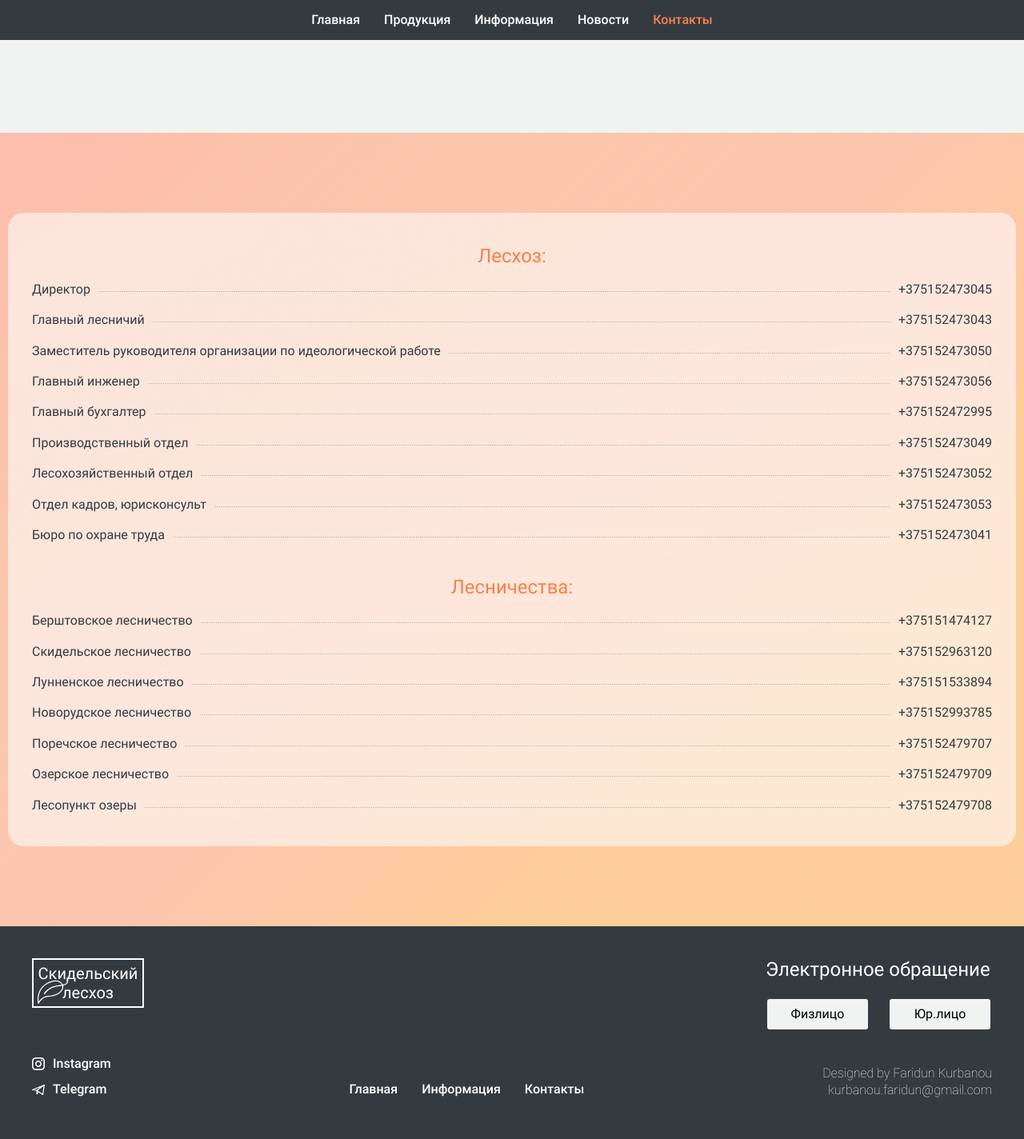
After one commit to Kurbanou/skidles, a PHP site: page /pages/contacts/contacts.html in a window 1280 px wide. The commit adds this page. Shown: the whole page at 80% size. Run offline with PHP 8.4, Linux system fonts and the light colour scheme.

Commit message:
feat:contact add

```diff
--- /dev/null
+++ b/assets/css/contact.css
@@ -0,0 +1,75 @@
+/* contact */
+
+.contact {
+    padding-top: 50px;
+}
+
+.contact__intro {
+    padding:58px  0;
+    display: flex;
+    align-items: center;
+    justify-content: center;
+
+}
+
+
+.contacts__book_inner {
+    width: 100%;
+    padding: 100px 0;
+    background: linear-gradient(315.75deg, rgba(254, 210, 144, 0.7) 30.06%, #FEBDAB 100.95%, rgba(254, 210, 144, 0.7) 106.36%), linear-gradient(315.75deg, rgba(254, 189, 171, 0.74) 30.06%, rgba(243, 169, 248, 0.66) 50.74%, #E0D8F0 80.49%, #EAF7FE 127.9%, #EAF7FE 149.54%), linear-gradient(315.75deg, rgba(254, 189, 171, 0.74) 30.06%, rgba(243, 169, 248, 0.66) 50.74%, #E0D8F0 80.49%, #EAF7FE 127.9%, #EAF7FE 149.54%);
+}
+
+.contacts__book {
+    display: flex;
+    flex-direction: column;
+    gap: 16px;
+
+}
+
+.contact .wrapper {
+    background: url(../../assets/img/jpg/intro/bg.jpg) center center no-repeat;
+    background-size: cover;
+    border-radius: 20px;
+    padding-top: 40px;
+    padding-bottom: 40px;
+    display: flex;
+    flex-direction: column;
+    gap: 40px;
+}
+
+
+
+
+
+.contacts__book .subtitle {
+    text-align: center;
+    color: var(--activelink);
+}
+
+.contacts__book p {
+    overflow: hidden;
+}
+
+.contacts__book p span:first-of-type {
+    float: left;
+    margin-right: 10px;
+}
+
+.contacts__book p span:last-of-type {
+    float: right;
+    margin-left: 10px;
+}
+
+.contacts__book_item p:after {
+    content: '..................................................................................................................................................................................................................................................................................................................................................................................................................';
+    display: block;
+    white-space: nowrap;
+    overflow: hidden;
+    font-family: 'Roboto', sans-serif;
+    color: #999;
+    font-size: 10px;
+}
+
+.contacts__book_item a:hover {
+    color: var(--activelink);
+}
--- a/assets/css/style.css
+++ b/assets/css/style.css
@@ -8,6 +8,7 @@
 @import url(../../assets/css/footer.css);
 @import url(../../assets/css/blog.css);
 @import url(../../assets/css/singl.css);
+@import url(../../assets/css/contact.css);
 /* @import url(../../assets/css/search.css); */
 
 
--- a/assets/css/svgAnimate.css
+++ b/assets/css/svgAnimate.css
@@ -22,7 +22,7 @@
 } */
 
 #magic-path {
-    animation: draw-circle .5s linear ;
+    animation: draw-circle 5s linear ;
 }
 /* /animateBg */
 
--- a/pages/blog/blog.html
+++ b/pages/blog/blog.html
@@ -16,7 +16,7 @@
                     <li><a href="../../pages/home/index.html#product"><p>Продукция</p></a></li>
                     <li><a href="#Информация"><p>Информация</p></a></li>
                     <li><a href="../../pages/blog/blog.html"><p>Новости</p></a></li>
-                    <li><a href="#Контакты"><p>Контакты</p></a></li>
+                    <li><a href="../../pages/contacts/contacts.html"><p>Контакты</p></a></li>
                 </ul>
             </nav>
             <div class="burger"><div class="menu-toggle"><span></span></div></div>
--- /dev/null
+++ b/pages/contacts/contacts.html
@@ -0,0 +1,180 @@
+<!DOCTYPE html>
+<html lang="ru">
+<head>
+    <meta charset="UTF-8">
+    <meta http-equiv="X-UA-Compatible" content="IE=edge">
+    <meta name="viewport" content="width=device-width, initial-scale=1.0">
+    <title>Contacts</title>
+    <link rel="stylesheet" href="../../assets/css/style.css">
+</head>
+<body>
+    <header class="">
+        <div class="header__inner">
+            <nav>
+                <ul class="main__menu">
+                    <li><a href="../../pages/home/index.html"><p>Главная</p></a></li>
+                    <li><a href="../../pages/home/index.html#product"><p>Продукция</p></a></li>
+                    <li><a href="#Информация"><p>Информация</p></a></li>
+                    <li><a href="../../pages/blog/blog.html"><p>Новости</p></a></li>
+                    <li><a href="../../pages/contacts/contacts.html"><p>Контакты</p></a></li>
+                </ul>
+            </nav>
+            <div class="burger"><div class="menu-toggle"><span></span></div></div>
+
+        </div>
+    </header>
+    <main>
+        <section class="contact">
+            <div class="contact__intro">
+            </div>
+
+
+                    <div class="contacts__book_inner">
+                        <div class="wrapper">
+                            <div class="contacts__book">
+                                <p class="subtitle">Лесхоз:</p>
+                                <div class="contacts__book_item">
+                                    <p><span>Директор</span><span><a href="tel:+375152473045">+375152473045</a></span></p>
+                                </div>
+
+                                <div class="contacts__book_item">
+                                    <p><span>Главный лесничий</span><span><a href="tel:+375152473043">+375152473043</a></span></p>
+                                </div>
+
+                                <div class="contacts__book_item">
+                                    <p><span>Заместитель руководителя организации по идеологической работе</span><span><a href="tel:+375152473050">+375152473050</a></span></p>
+                                </div>
+
+                                <div class="contacts__book_item">
+                                    <p><span>Главный инженер</span><span><a href="tel:+375152473056">+375152473056</a></span></p>
+                                </div>
+
+                                <div class="contacts__book_item">
+                                    <p><span>Главный бухгалтер</span><span><a href="tel:+375152472995">+375152472995</a></span></p>
+                                </div>
+
+                                <div class="contacts__book_item">
+                                    <p><span> Производственный отдел</span><span><a href="tel:+375152473049">+375152473049</a></span></p>
+                                </div>
+
+                                <div class="contacts__book_item">
+                                    <p><span>Лесохозяйственный отдел</span><span><a href="tel:+375152473052">+375152473052</a></span></p>
+                                </div>
+
+                                <div class="contacts__book_item">
+                                    <p><span>Отдел кадров, юрисконсульт</span><span><a href="tel:+375152473053">+375152473053</a></span></p>
+                                </div>
+
+                                <div class="contacts__book_item">
+                                    <p><span>Бюро по охране труда</span><span><a href="tel:+375152473041">+375152473041</a></span></p>
+                                </div>
+                            </div>
+
+
+                            <div class="contacts__book">
+                                <p class="subtitle">Лесничества:</p>
+                                <div class="contacts__book_item">
+                                    <p><span>Берштовское лесничество</span><span><a href="tel:+375151474127">+375151474127</a></span></p>
+                                </div>
+                                <div class="contacts__book_item">
+                                    <p><span>Скидельское лесничество</span><span><a href="tel:+375152963120">+375152963120</a></span></p>
+                                </div>
+                                <div class="contacts__book_item">
+                                    <p><span>Лунненское лесничество</span><span><a href="tel:+375151533894">+375151533894</a></span></p>
+                                </div>
+                                <div class="contacts__book_item">
+                                    <p><span>Новорудское лесничество</span><span><a href="tel:+375152993785">+375152993785</a></span></p>
+                                </div>
+                                <div class="contacts__book_item">
+                                    <p><span>Поречское лесничество</span><span><a href="tel:+375152479707">+375152479707</a></span></p>
+                                </div>
+                                <div class="contacts__book_item">
+                                    <p><span>Озерское лесничество</span><span><a href="tel:+375152479709">+375152479709</a></span></p>
+                                </div>
+                                <div class="contacts__book_item">
+                                    <p><span>Лесопункт озеры</span><span><a href="tel:+375152479708">+375152479708</a></span></p>
+                                </div>
+                            </div>
+
+                        </div>
+
+
+
+
+
+                    </div>
+
+            </div>
+
+
+
+
+
+        </section>
+
+    </main>
+    <footer>
+        <div class="wrapper">
+            <div class="footer__inner">
+
+                <div class="item1">
+                    <div class="logo"><h1>Ски<span>д</span>ельский лесхоз</h1></div>
+                </div>
+
+                <div class="item2">
+                    <div class="contatcUs">
+                        <p class="subtitle">Электронное обращение</p>
+                        <button class="fiz submit">Физлицо</button>
+                        <button class="ur submit">Юр.лицо</button>
+                    </div>
+                </div>
+
+                <div class="item3">
+                    <div class="social">
+                        <div class="icons">
+                            <a href="https://www.instagram.com/skidles_1/" target="_blank">
+                                <img src="../../assets/img/svg/instagram.svg" width="16px" alt="icon">
+                            </a>
+                            <a href="https://www.instagram.com/skidles_1/" target="_blank">
+                                <p>Instagram</p>
+                            </a>
+                        </div>
+                        <div class="icons">
+                            <a href="https://t.me/skidles_by" target="_blank">
+                                <img src="../../assets/img/svg/telegram.svg"  width="16px" alt="icon">
+                            </a>
+                            <a href="https://t.me/skidles_by" target="_blank">
+                                <p>Telegram</p>
+                            </a>
+                        </div>
+                    </div>
+                </div>
+
+                <div class="item4">
+                    <ul class="footer_nav">
+                        <li>
+                            <a href="../../pages/home/index.html"><p>Главная</p></a>
+                        </li>
+                        <li>
+                            <a href="#Информация"><p>Информация</p></a>
+                        </li>
+                        <li>
+                            <a href="#Контакты"><p>Контакты</p></a>
+                        </li>
+                    </ul>
+                </div>
+
+                <div class="item5">
+                    <div class="designed">
+                        <p class="little">
+                            Designed by Faridun Kurbanou kurbanou.faridun@gmail.com
+                        </p>
+                    </div>
+                </div>
+            </div>
+        </div>
+
+    </footer>
+    <script src="script.js" type="module"></script>
+</body>
+</html>
--- /dev/null
+++ b/pages/contacts/script.js
@@ -0,0 +1,7 @@
+'use strict'
+
+import { nav as nav } from "../../assets/js/nav.js";
+
+
+
+nav();
--- a/pages/home/index.html
+++ b/pages/home/index.html
@@ -16,7 +16,7 @@
                     <li><a href="../../pages/home/index.html#product"><p>Продукция</p></a></li>
                     <li><a href="#Информация"><p>Информация</p></a></li>
                     <li><a href="../../pages/blog/blog.html"><p>Новости</p></a></li>
-                    <li><a href="#Контакты"><p>Контакты</p></a></li>
+                    <li><a href="../../pages/contacts/contacts.html"><p>Контакты</p></a></li>
                 </ul>
             </nav>
             <div class="burger"><div class="menu-toggle"><span></span></div></div>
--- a/pages/post/singl.html
+++ b/pages/post/singl.html
@@ -4,7 +4,7 @@
     <meta charset="UTF-8">
     <meta http-equiv="X-UA-Compatible" content="IE=edge">
     <meta name="viewport" content="width=device-width, initial-scale=1.0">
-    <title>Blog</title>
+    <title>Singl</title>
     <link rel="stylesheet" href="../../assets/css/style.css">
 </head>
 <body>
@@ -16,7 +16,7 @@
                     <li><a href="../../pages/home/index.html#product"><p>Продукция</p></a></li>
                     <li><a href="#Информация"><p>Информация</p></a></li>
                     <li><a href="../../pages/blog/blog.html"><p>Новости</p></a></li>
-                    <li><a href="#Контакты"><p>Контакты</p></a></li>
+                    <li><a href="../../pages/contacts/contacts.html"><p>Контакты</p></a></li>
                 </ul>
             </nav>
             <div class="burger"><div class="menu-toggle"><span></span></div></div>
```
Also changed, not shown: assets/img/svg/contact.svg (added).
